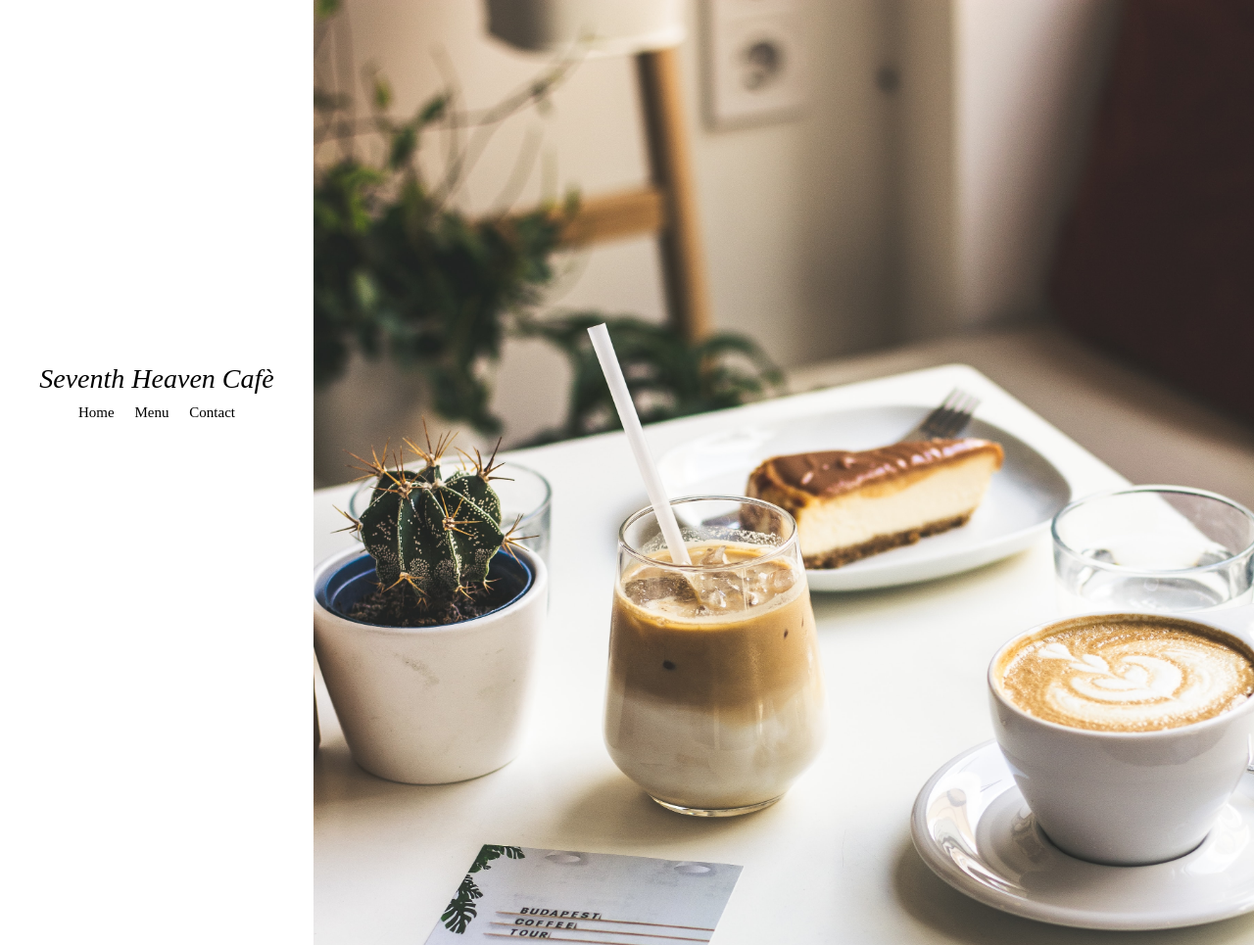
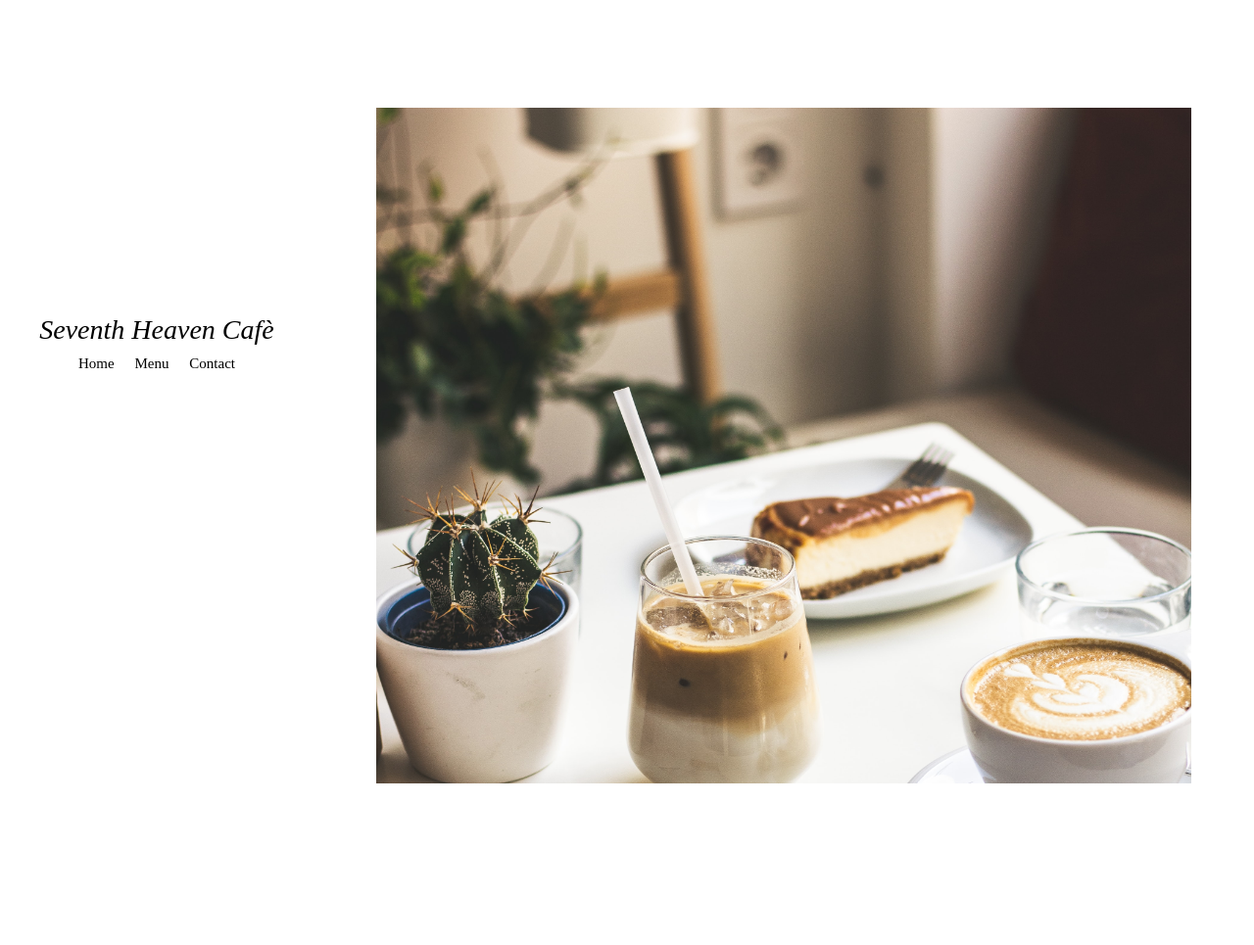
Before and after one commit to musishin/restaurant-page, a website built with webpack: page dist/index.html in a window 1280 px wide. Shown: the top 965 px of the page at 98% size. After the commit the page ends 800 px from the top, so only its background shows below. Built offline with nearby package versions, Linux system fonts and the light colour scheme; files whose address does not match are found by name.

Commit message:
Added more to main page layout. Layout is still coded into HTML.

```diff
--- a/src/style.css
+++ b/src/style.css
@@ -12,20 +12,75 @@ body {
     margin: 0%;
 }
 
+
+
+/* Parallax */
+
+.parallax {
+    perspective: 1px;
+    height: 100vh;
+    overflow-x: hidden;
+    overflow-y: auto;
+}
+
+.parallax-layer {
+    position: absolute;
+    top: 0;
+    left: 0;
+    right: 0;
+    bottom: 0;
+}
+
+.parallax-layer-base {
+    transform: translateZ(0);
+}
+
+.parallax-layer-back {
+    transform: translateZ(-1px) scale(1.3);
+}
+
+
+
+/* Main content div */
+
 #content {
     width: 100%;
     display: flex;
 }
 
+
+
+/* Right side content */
+
 #main-cont {
+    width: 100%;
+    display: flex;
+    flex-direction: column;
+    z-index: 0;
+}
+
+#img-cont {
     margin-left: 25%;
+    width: 100%;
+    height: 150vh;
+    overflow: hidden;
+}
+
+#img-cont img {
     width: 100%;
 }
 
-#main-cont img {
-    width: 100%;
-    height: 100%;
+#info-cont {
+    width: 75%;
+    height: 800px;
+    background: rgb(245, 245, 245);
+    top: 100vh;
+    left: 25%;
 }
+
+
+
+/* Main left bar */
 
 #left-cont {
     position: fixed;
@@ -38,12 +93,14 @@ body {
     align-items: center;
     justify-content: center;
     flex-direction: column;
+    z-index: 1;
 }
 
 #rest-name {
     font-size: 28px;
     font-family: 'Galatea-Light';
     font-style: italic;
+    margin-top: -100px;
 }
 
 #tab-cont {
```
Also changed, not shown: dist/index.html.
